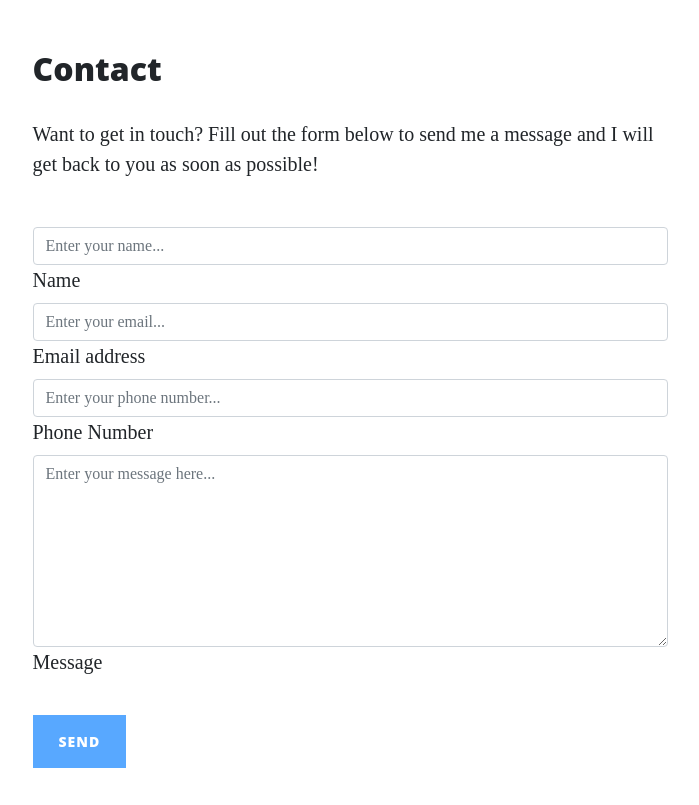
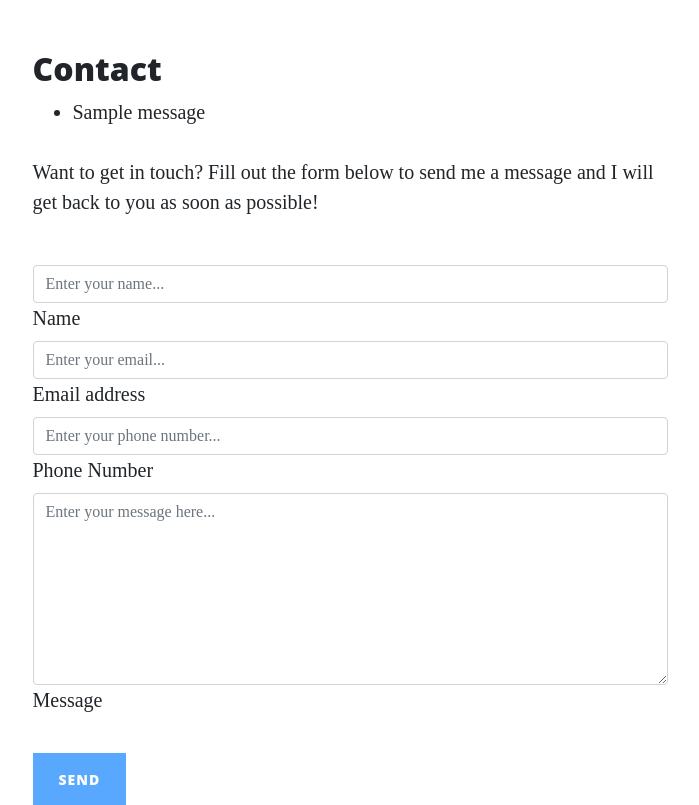
Before and after one commit to ErikHgm/Flask, a Flask app: page /contact in a window 1280 px wide. Shown: the part 628-1433 px from the top of the page, without its empty margins (290-989 px from the left). Run offline with Flask 2, Linux system fonts and the light colour scheme; one stand-in notice (Sample message) is shown; some libraries are stand-ins or nearby versions.

Commit message:
Update contact template

```diff
--- a/templates/contact.html
+++ b/templates/contact.html
@@ -5,6 +5,19 @@
 
     <div class="col-md-10 col-lg-8 col-xl-7">
         <h2>{{page_title}}</h2>
+
+        {% with messages = get_flashed_messages() %}
+        {% if messages %}
+        <ul class="flashes">
+            {% for message in messages %}
+            <li>
+                {{ message }}
+            </li>
+            {% endfor %}
+        </ul>
+        {% endif %}
+        {% endwith %}
+
 
         <p>Want to get in touch? Fill out the form below to send me a message and I will get back to you as soon as
             possible!</p>
```
